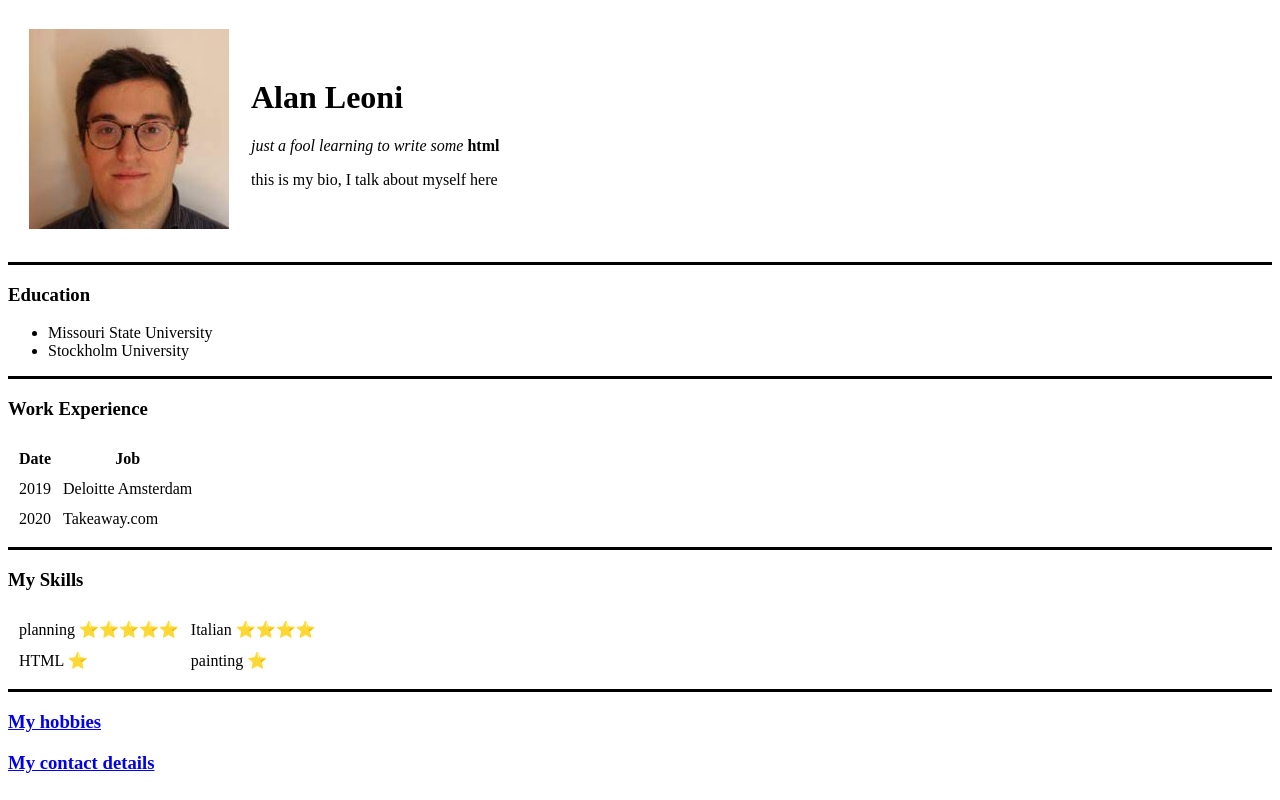
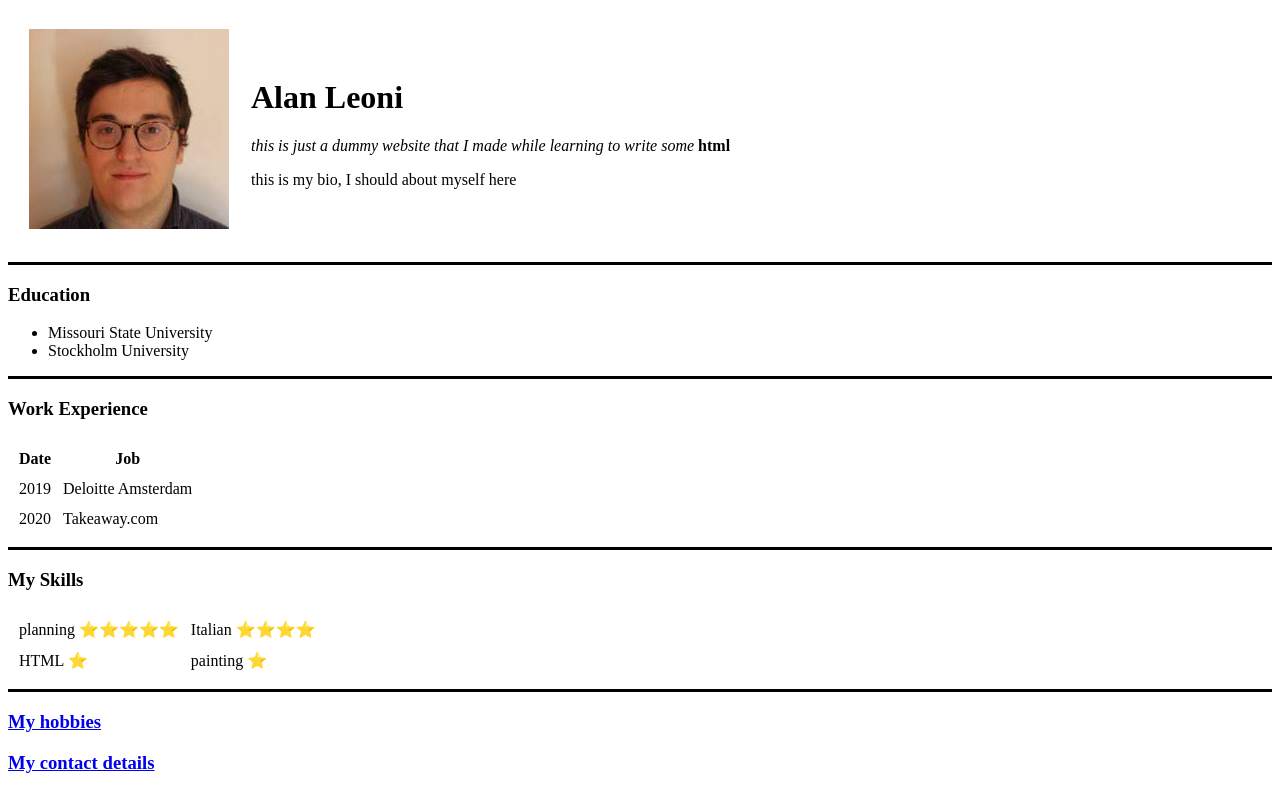
Before and after one commit to aleoni23/cv, a plain HTML site: page index.html in a window 1280 px wide. Drawn offline with Linux system fonts and the light colour scheme; files whose address does not match are found by name.

Commit message:
content update and photo fix

```diff
--- a/index.html
+++ b/index.html
@@ -9,11 +9,11 @@
 <body>
   <table cellspacing="20">
     <tr>
-      <td><img src="C:\Users\aqavy\OneDrive - Dedalus S.p.A\Desktop\webdev\alan.png" alt="alan pic"></td>
+      <td><img src="alan.png" alt="alan pic"></td>
       <td>
         <h1>Alan Leoni</h1>
-        <p><em>just a fool learning to write some</em> <strong>html</strong></p>
-        <p> this is my bio, I talk about myself here</p>
+        <p><em>this is just a dummy website that I made while learning to write some</em> <strong>html</strong></p>
+        <p> this is my bio, I should about myself here</p>
       </td>
     </tr>
 
```
